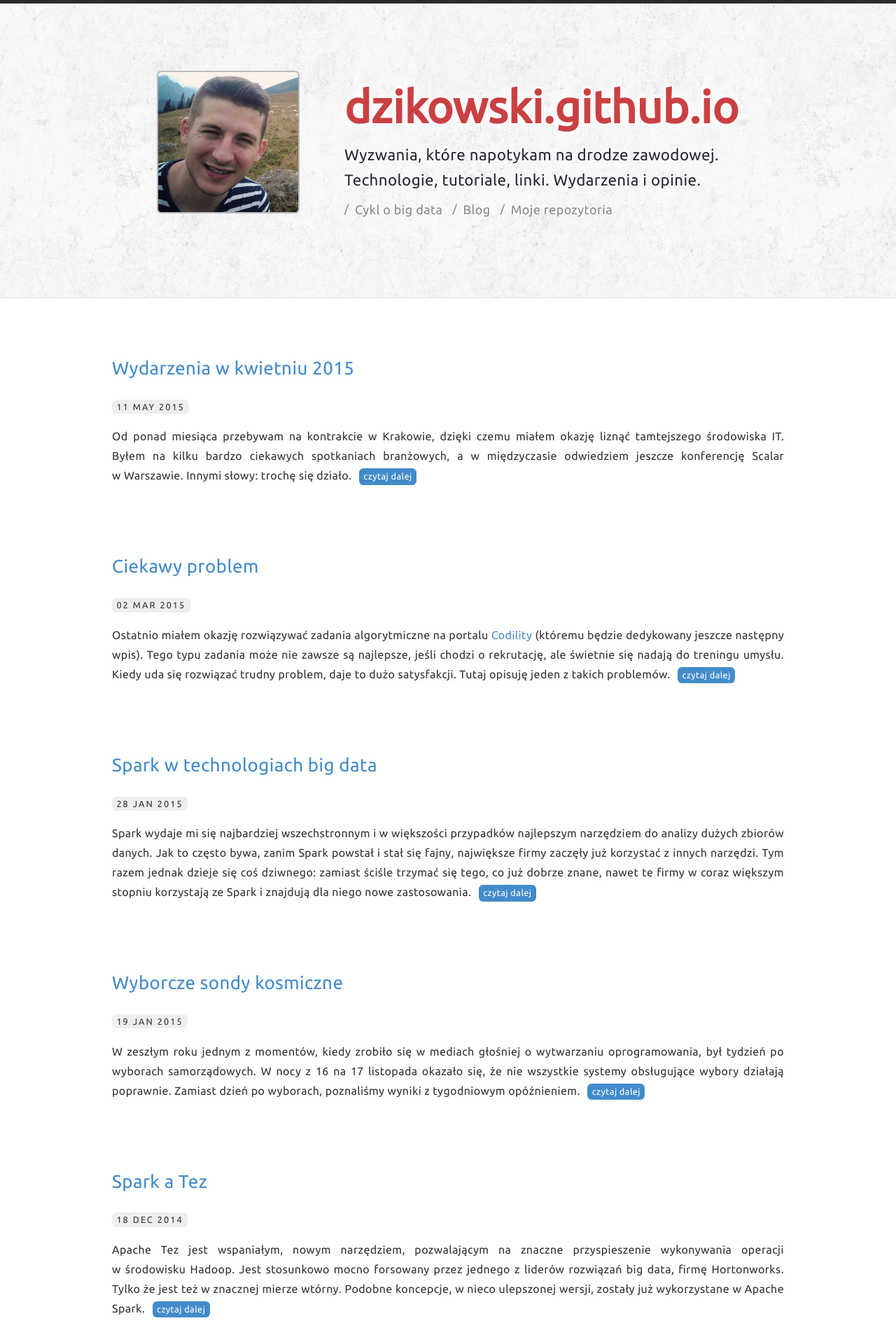
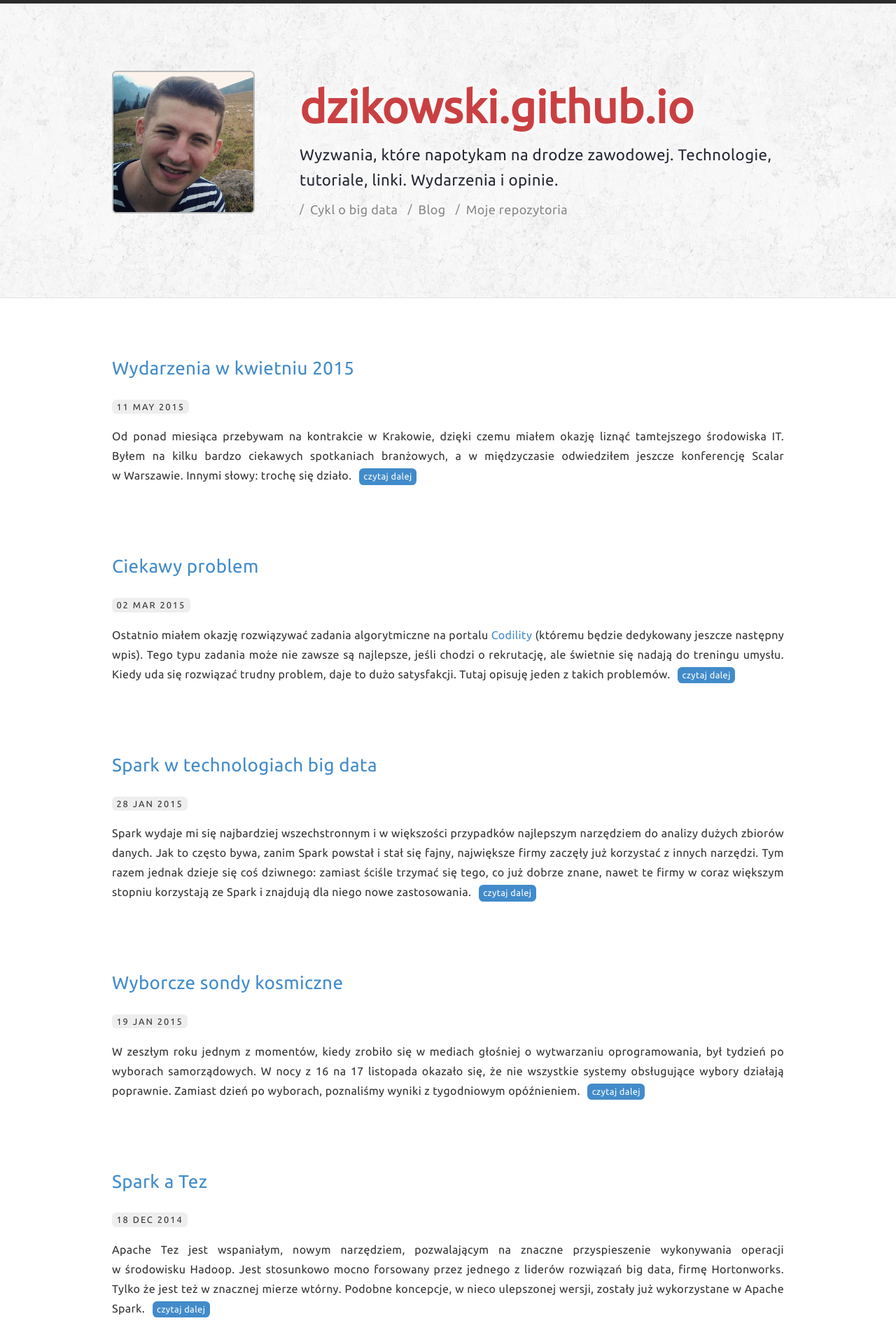
Before and after one commit to dzikowski/dzikowski.github.io, a Jekyll site: the page built from index.html, in a window 1280 px wide. Shown: the top 1920 px of the page at 70% size. Built offline with Jekyll 4.4.1, drawn with Linux system fonts in a browser that asks for light colours; nearby versions of some CDN libraries.

Commit message:
typo + css

```diff
--- a/_posts/2015-05-11-wydarzenia-kwiecien.md
+++ b/_posts/2015-05-11-wydarzenia-kwiecien.md
@@ -4,7 +4,7 @@ layout: post
 tags:
 description: |
     Od ponad miesiąca przebywam na kontrakcie w Krakowie, dzięki czemu miałem okazję liznąć tamtejszego środowiska IT.
-    Byłem na kilku bardzo ciekawych spotkaniach branżowych, a&nbsp;w&nbsp;międzyczasie odwiedziem jeszcze konferencję Scalar w Warszawie.
+    Byłem na kilku bardzo ciekawych spotkaniach branżowych, a&nbsp;w&nbsp;międzyczasie odwiedziłem jeszcze konferencję Scalar w Warszawie.
     Innymi słowy: trochę się działo.
 ---
 
--- a/assets/css/main.scss
+++ b/assets/css/main.scss
@@ -556,7 +556,7 @@ body.theme-base-01 {
       height: 204px;
       width: 204px;
       display: block;
-      margin: 0 1em;
+      margin-right: 1em;
       @include MQ(M) { float: left; }
     }
   }
```
